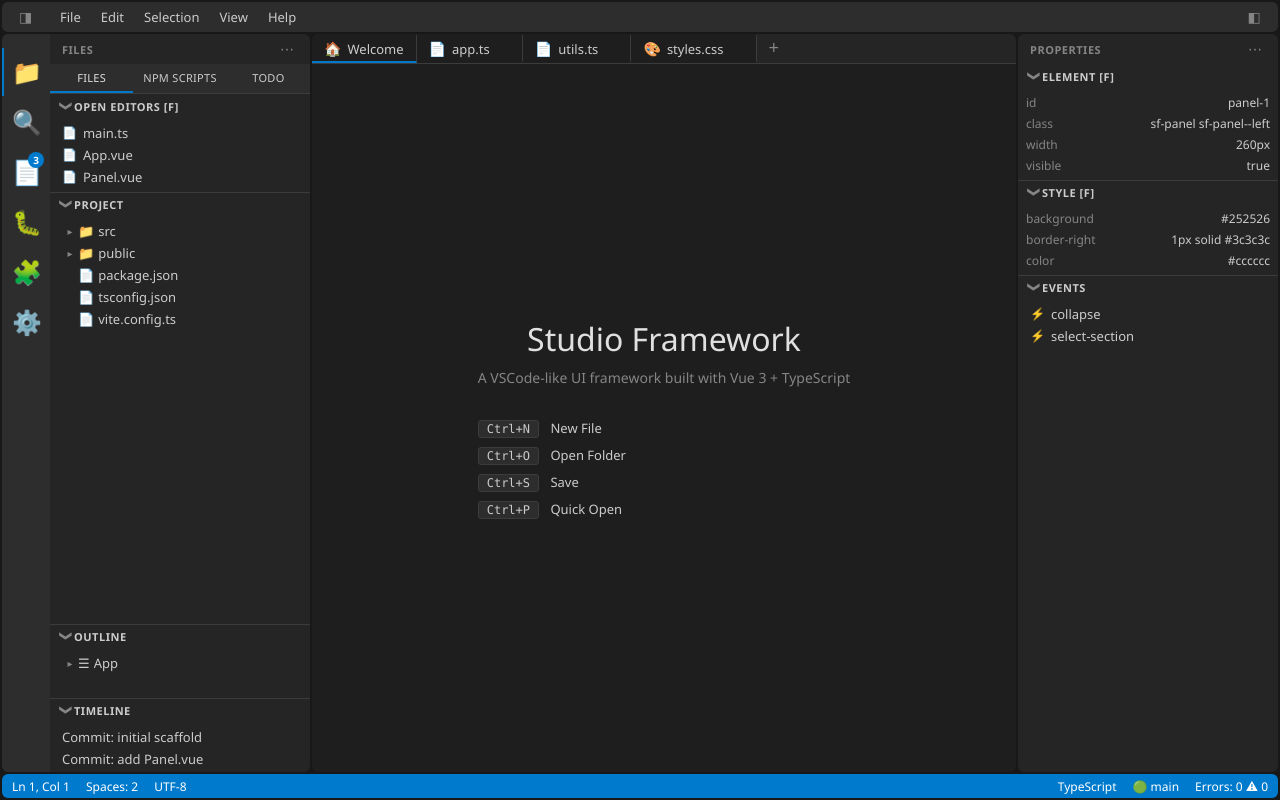
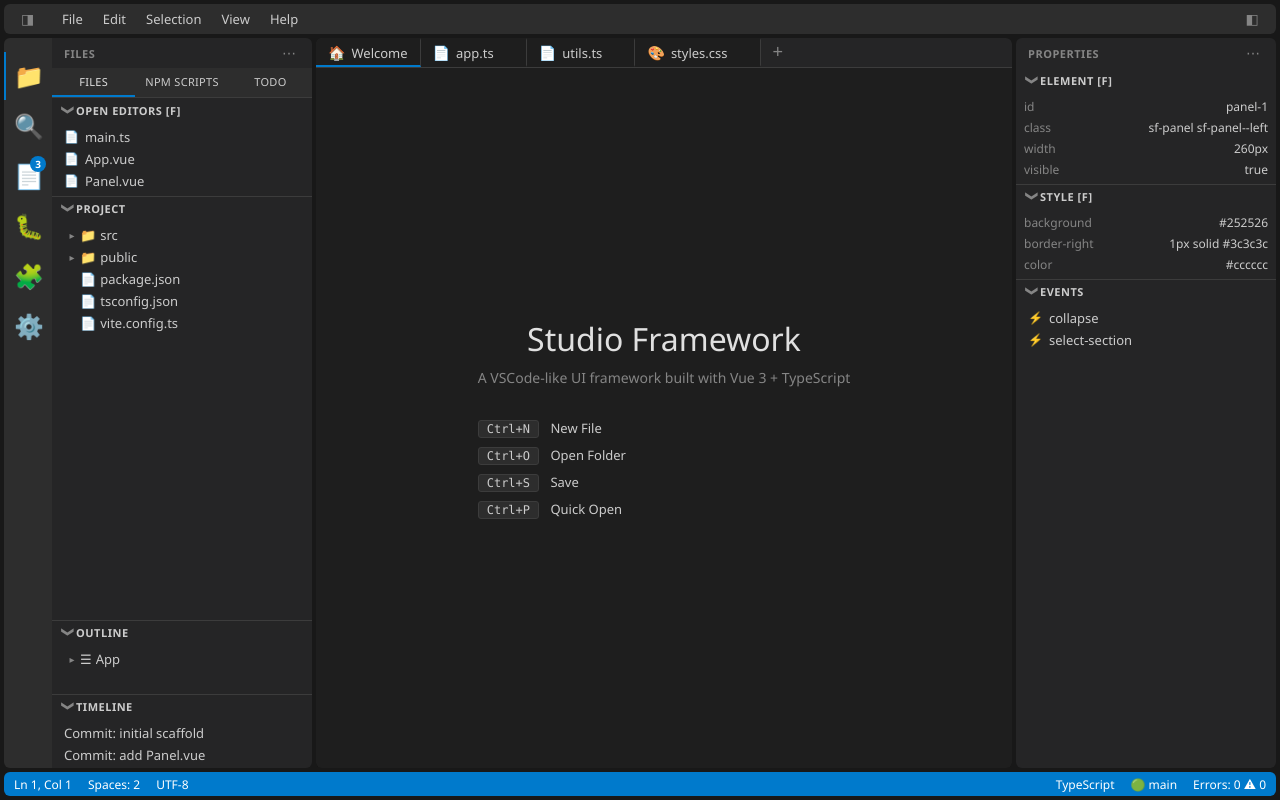
Before and after one commit to banksempire/StudioFramework, a Vue app: page / in a window 1280 px wide. Built offline with nearby package versions, Linux system fonts and the light colour scheme.

Commit message:
style: change --sf-gap from 2px to 4px

```diff
--- a/src/styles/main.css
+++ b/src/styles/main.css
@@ -39,7 +39,7 @@
   --sf-accent-soft: rgba(0, 122, 204, 0.16);
   --sf-accent-dim: rgba(0, 122, 204, 0.65);
   --sf-radius: 6px;
-  --sf-gap: 2px;
+  --sf-gap: 4px;
   /* how far the indication-box shading reaches from the border inward */
   --sf-dnd-shade: 48px;
   --sf-active: #37373d;
```
